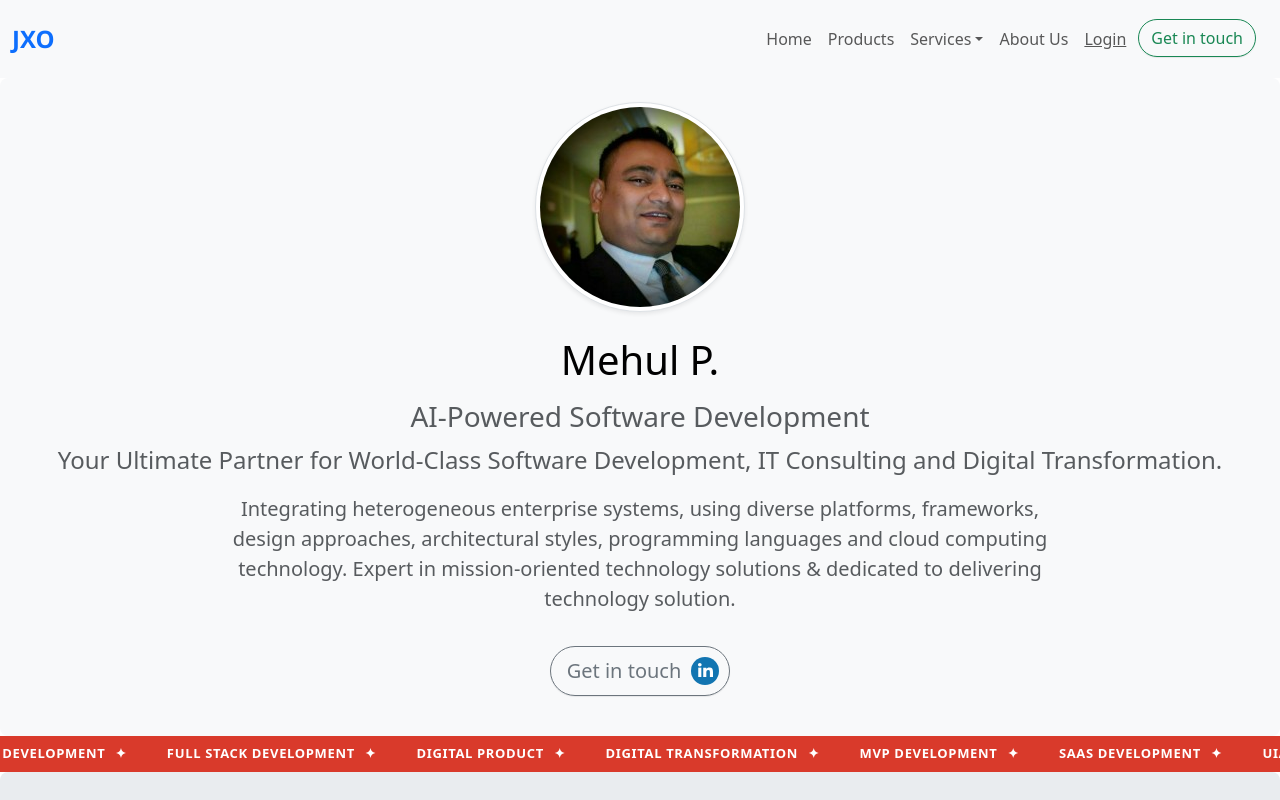
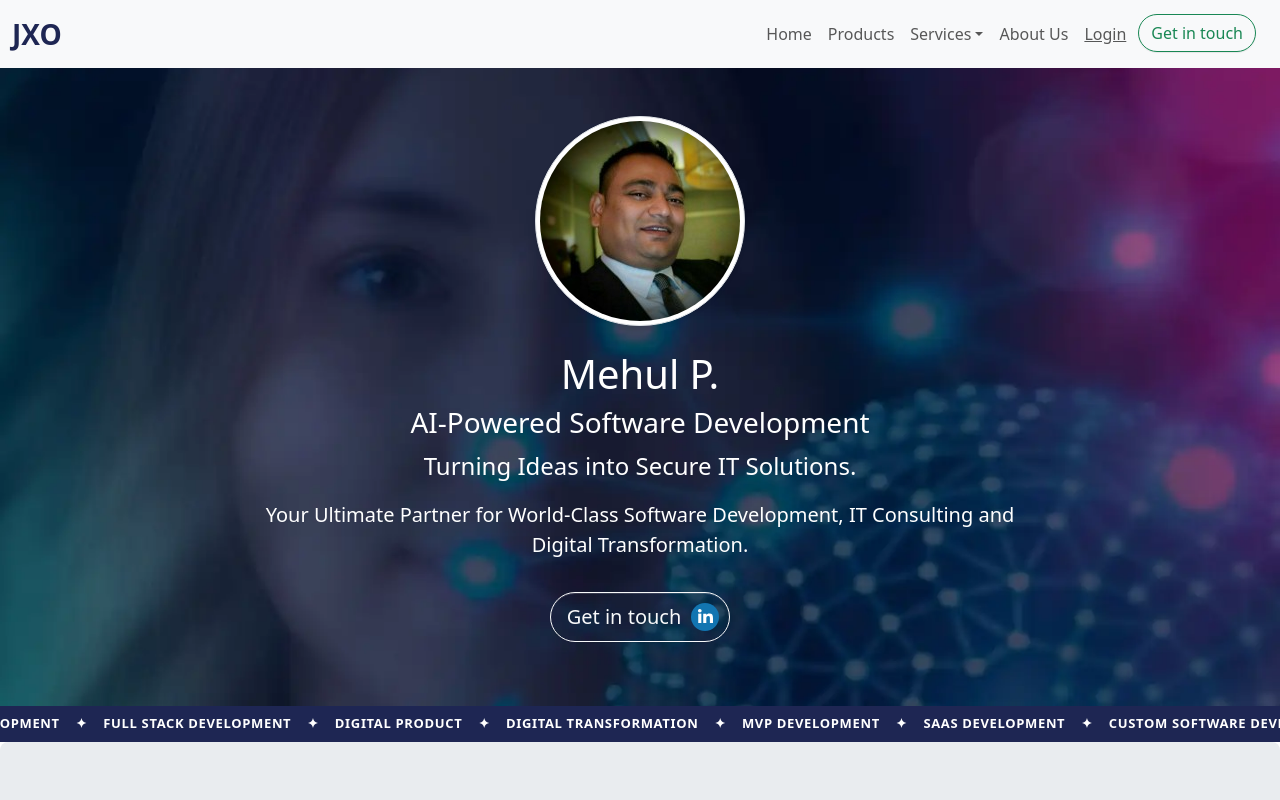
Before and after one commit to mehul5277/profile, an Angular app: page /#/ in a window 1280 px wide. Shown: the top 800 px of the page. Built offline with nearby package versions, Linux system fonts and the light colour scheme.

Commit message:
update them

```diff
--- a/src/app/public/pages/cv/cv.component.html
+++ b/src/app/public/pages/cv/cv.component.html
@@ -1,15 +1,14 @@
 <main class="main">
     <div class="container-fluid">
         <!-- hero banner-->
-        <div class="row">
-            <div class="p-4 text-center bg-body-tertiary rounded-3">
+        <div class="row hero-banner">
+            <div class="p-5 text-center">
                 <div class="wow fadeInLeft" data-wow-duration="1s">
                     <img class="d-block mx-auto mb-4 rounded-circle img-thumbnail" [attr.src]="cv.basics.picture" [attr.alt]="cv.basics.displayName">
-                    <div class="display-6 text-body-emphasis">{{cv.basics.displayName}}</div>
-                    <p class="col-lg-8 mx-auto fs-5 text-muted"></p>
-                    <h3 class="fs-3 text-muted">{{cv.basics.headline}}</h3>
-                    <p class="fs-4 text-muted">{{cv.basics.summary}}</p>
-                    <p class="col-lg-8 mx-auto fs-5 text-muted">{{cv.basics.about[0]}}</p>
+                    <h1 class="display-6">{{cv.basics.displayName}}</h1>
+                    <h3 class="fs-3">{{cv.basics.headline}}</h3>
+                    <p class="fs-4">{{cv.basics.summary}}</p>
+                    <p class="col-lg-8 mx-auto fs-5">{{cv.basics.about[0]}}</p>
                 </div>
                 <div class="d-inline-flex gap-2 my-3 wow fadeInUp" data-wow-duration="2s">
                     <a [hidden]="true" class="d-inline-flex align-items-center btn btn-primary btn-lg px-4 rounded-pill" [attr.href]="linkedIn" target="_blank">
@@ -19,7 +18,7 @@
                         </svg>
                     </a>
                     @if(cv.basics.profiles.length > 0) {
-                    <a class="d-inline-flex align-items-center btn btn-outline-secondary btn-lg pe-2 rounded-pill" [attr.href]="cv.basics.profiles[0].url" target="_blank">
+                    <a class="d-inline-flex align-items-center btn btn-outline-light btn-lg pe-2 rounded-pill" [attr.href]="cv.basics.profiles[0].url" target="_blank">
                         <span>Get in touch</span>
                         <svg class="bi ms-2" width="32" height="32" aria-hidden="true">
                             <use href="assets/image/techstack.svg#linkedin-c"></use>
@@ -32,31 +31,36 @@
                 </div>
             </div>
         </div>
-                <div class="row">
+        <div class="row">
             <div class="ticker-wrap">
                 <div class="ticker-track">
-                    @for(s of services; track s) {
-                    <div class="t-item">
-                        <span class="t-txt">{{s.service}}</span><span class="t-sym">✦</span>
+                    @for(s of tickerItems; track s; let i = $index, isLast = $last) {
+                    <div class="ticker-item ">
+                        <span class="t-txt">{{s.service}}</span>
+                        <span class="t-sym px-3">✦</span>
+                    </div>
+                    }
+                    @for(s of tickerItems; track s; let i = $index, isLast = $last) {
+                    <div class="ticker-item" aria-hidden="true">
+                        <span class="t-txt">{{s.service}}</span>
+                        <span class="t-sym px-3">✦</span>
                     </div>
                     }
                 </div>
             </div>
         </div>
-        <div class="row p-4 p-md-5 mb-4 text-body-emphasis bg-body-secondary rounded-3">
+        <div class="row p-4 p-md-5 mb-4 text-center text-body-emphasis bg-body-secondary rounded-3">
             <div class="col-lg-12">
                 <h1 class="display-4 fw-bold text-muted text-center text-uppercase">Full Stack Development</h1>
+                <p class="fs-5 text-muted">{{cv.basics.about[2]}}</p>
             </div>
-
         </div>
-
-
     </div>
 
     <div class="container">
         <div class="row">
             <!-- Nav Tabs -->
-            <ul class="nav nav-pills nav-tabs-scrollable nav-fill fs-3 fw-bold mb-4" id="myTab" role="tablist">
+            <ul class="nav nav-pills nav-tabs-scrollable nav-fill fs-3 fw-bold mb-4 bg-body-tertiary rounded-3 p-0" id="myTab" role="tablist">
                 <li class="nav-item" role="presentation">
                     <button class="nav-link active" id="fullstack-tab" data-bs-toggle="tab" data-bs-target="#fullstack" type="button" role="tab">Full Stack</button>
                 </li>
@@ -101,6 +105,9 @@
                     <app-section [section]="SectionType.Technologies"></app-section>
                 </div>
                 <div class="tab-pane fade" id="ai" role="tabpanel" aria-labelledby="ai-tab">
+                    <h1>Bringing the power of AI into your application</h1>
+                    <p class="fs-5 text-muted">
+                        Integrating large language models into applications, covering prompt crafting, chaining AI queries, and UX considerations for building AI-powered tools.                    </p>
                     <app-section [section]="SectionType.Technologies"></app-section>
                 </div>
                 <div class="tab-pane fade" id="devops" role="tabpanel" aria-labelledby="devops-tab">
--- a/src/app/public/pages/cv/cv.component.scss
+++ b/src/app/public/pages/cv/cv.component.scss
@@ -1,3 +1,14 @@
+.hero-banner {
+    background-image: var(--hero-bg);
+    background-size: cover;
+    /* Scales image to cover the entire row */
+    background-position: center;
+    /* Centers the image */
+    background-repeat: no-repeat;
+    color: #fff !important;
+    background-color: RGBA(var(--bs-dark-rgb), var(--bs-bg-opacity, 1)) !important;
+}
+
 .nav-tabs-scrollable {
     display: flex;
     flex-wrap: nowrap;
@@ -91,47 +102,66 @@
         transform: rotate(360deg);
     }
 }
+
 .bi {
     fill: #0a66c2;
 }
 
 
 // Ticker styles
+$marquee-speed: 40s;
+
 .ticker-wrap {
     //position: fixed;
-  top: 0;
-  left: 0;
+    //top: 0;
+    //left: 0;
     width: 100%;
-  z-index: 1001;          /* above navbar */
-  background: #d93a2b;       /* or your preferred color */
+    //z-index: 1001;
+    /* above navbar */
+    background: var(--ticker-bg);
+    /* or your preferred color */
     color: #fff;
     overflow: hidden;
     height: 36px;
     display: flex;
     align-items: center;
+    white-space: nowrap;
+    // mask-image: linear-gradient(to right,
+    //         transparent,
+    //         black 5rem,
+    //         black calc(100% - 5rem),
+    //         transparent);
+
 }
 
 .ticker-track {
     display: flex;
     white-space: nowrap;
-  animation: ticker-scroll 40s linear infinite;
+    animation: ticker-scroll $marquee-speed linear infinite;
+
+    &:hover {
+        animation-play-state: paused;
+    }
 }
 
-.t-item {
+.ticker-item {
     display: inline-flex;
     align-items: center;
-  gap: 10px;
-  padding: 0 20px;
+    //gap: 2rem;
+    //padding: 0 20px;
     font-size: 13px;
     font-weight: 600;
     letter-spacing: 0.05em;
     text-transform: uppercase;
 }
 
+
 @keyframes ticker-scroll {
-  0%   { transform: translateX(0); }
-  100% { transform: translateX(-50%); }
+    0% {
+        transform: translateX(0);
     }
 
-
-/* Responsive adjustments */
+    100% {
+        transform: translateX(-50%);
+    }
+}
--- a/src/app/public/pages/cv/cv.component.ts
+++ b/src/app/public/pages/cv/cv.component.ts
@@ -8,11 +8,12 @@ import { IndustriesComponent } from "../industries/industries.component";
 @Component({
   selector: 'app-cv',
   standalone: true,
-  imports: [HttpClientModule, SectionComponent, IndustriesComponent, JsonPipe],
+  imports: [HttpClientModule, SectionComponent, IndustriesComponent],
   templateUrl: './cv.component.html',
   styleUrl: './cv.component.scss'
 })
 export class CVComponent implements OnInit {
+  tickerItems: any | undefined;
   SectionType = SectionType;
   linkedIn = `https://linkedin.com/in/mehul4ca`;
   cv: any = {
@@ -23,13 +24,16 @@ export class CVComponent implements OnInit {
       "email": "mehul****@hotmail.com",
       "phone": "(912) 555-4321",
       "headline": "AI-Powered Software Development",
-      "summary": "Your Ultimate Partner for World-Class Software Development, IT Consulting and Digital Transformation.",
+      "summary": "Turning Ideas into Secure IT Solutions.",
       "about": [
+        "Your Ultimate Partner for World-Class Software Development, IT Consulting and Digital Transformation.",
+        "Turning Ideas into Secure IT Solutions.",
         "Integrating heterogeneous enterprise systems, using diverse platforms, frameworks, design approaches, architectural styles, programming languages and cloud computing technology. Expert in mission-oriented technology solutions & dedicated to delivering technology solution.",
         "With over 10 years of experience in software development, I specialize in creating innovative solutions that drive business success. My expertise spans across various industries, including finance, healthcare, and e-commerce. I am passionate about leveraging the latest technologies to deliver high-quality software that meets the unique needs of each client."],
       "location": { "city": "San Francisco", "countryCode": "US" },
       "picture": "assets/image/dp.jpg",
-      "profiles": [{ "network": "LinkedIn", "url": "https://linkedin.com/in/mehul4ca" }]
+      "profiles": [{ "network": "LinkedIn", "url": "https://linkedin.com/in/mehul4ca" }],
+      "bg": "assets/image/hero-banner-1.webp"
     },
     "work": [{
       "name": "Company ABC",
@@ -59,6 +63,9 @@ export class CVComponent implements OnInit {
   }
 
   ngOnInit() {
-    this.dataService.getData("services").subscribe(data => this.services = data.services.slice(0, 10));
+    this.dataService.getData("services").subscribe(data => {
+      this.services = data.services.slice(0, 6);
+      this.tickerItems = [...this.services];
+    });
   }
 }
--- a/src/app/public/pages/footer/footer.component.html
+++ b/src/app/public/pages/footer/footer.component.html
@@ -2,7 +2,9 @@
     <div class="row py-md-5 py-4">
         <div class="col-md-4 me-auto mb-4">
             <div class="vstack gap-3">
+                <div class="text-uppercase">Let's Work Together</div>
                 <div class="custom-title">
+
                     <div>Ready to bring your</div>
                     <div class="custom-title-italic">ideas to life?</div>
                 </div>
--- a/src/app/public/public-navbar/public-navbar.component.html
+++ b/src/app/public/public-navbar/public-navbar.component.html
@@ -1,4 +1,4 @@
-<nav class="navbar navbar-expand-lg navbar-light bg-light">
+<nav class="navbar navbar-expand-lg navbar-light bg-light py-2">
     <div class="container-fluid">
         <!-- Brand on the left -->
         <a class="navbar-brand" href="#">JXO</a>
--- a/src/assets/data/bookmark.json
+++ b/src/assets/data/bookmark.json
@@ -20,7 +20,8 @@
             "https://lottiefiles.com/popular-free-animations",
             "https://www.edoardolunardi.dev/blog/building-smooth-scroll-in-2025-with-lenis",
             "https://gsap.com/showcase/?tags=Scroll+Animation",
-            "https://codepen.io/ClementRoche/pen/OJqBLod"
+            "https://codepen.io/ClementRoche/pen/OJqBLod",
+            "https://wpengine.com"
         ]
     },
     {
--- a/src/custom.scss
+++ b/src/custom.scss
@@ -2,6 +2,12 @@
 @import "node_modules/bootstrap/scss/functions";
 @import "node_modules/bootstrap/scss/variables";
 @import "node_modules/bootstrap/scss/mixins";
+
+:root {
+    --ticker-bg: #1e2653;
+    --hero-bg: url('./assets/image/hero-banner-1.jpg');
+}
+
 
 .custom-title {
     @include font-size(3rem);
@@ -13,8 +19,7 @@
 }
 
 .navbar-brand {
-    font-family: 'Segoe UI', Tahoma, Geneva, Verdana, sans-serif;
-    font-size: 1.5rem;
+    @include font-size(1.75rem);
     font-weight: 700;
-    color: $primary;
+    color: var(--ticker-bg);
 }
```
Also changed, not shown: src/assets/image/hero-banner-1.jpg (added), src/assets/image/hero-banner-1.webp (added), 3 other files (tests, documents, lock files or other folders). Lines whose indentation alone changed are shown as unchanged.
